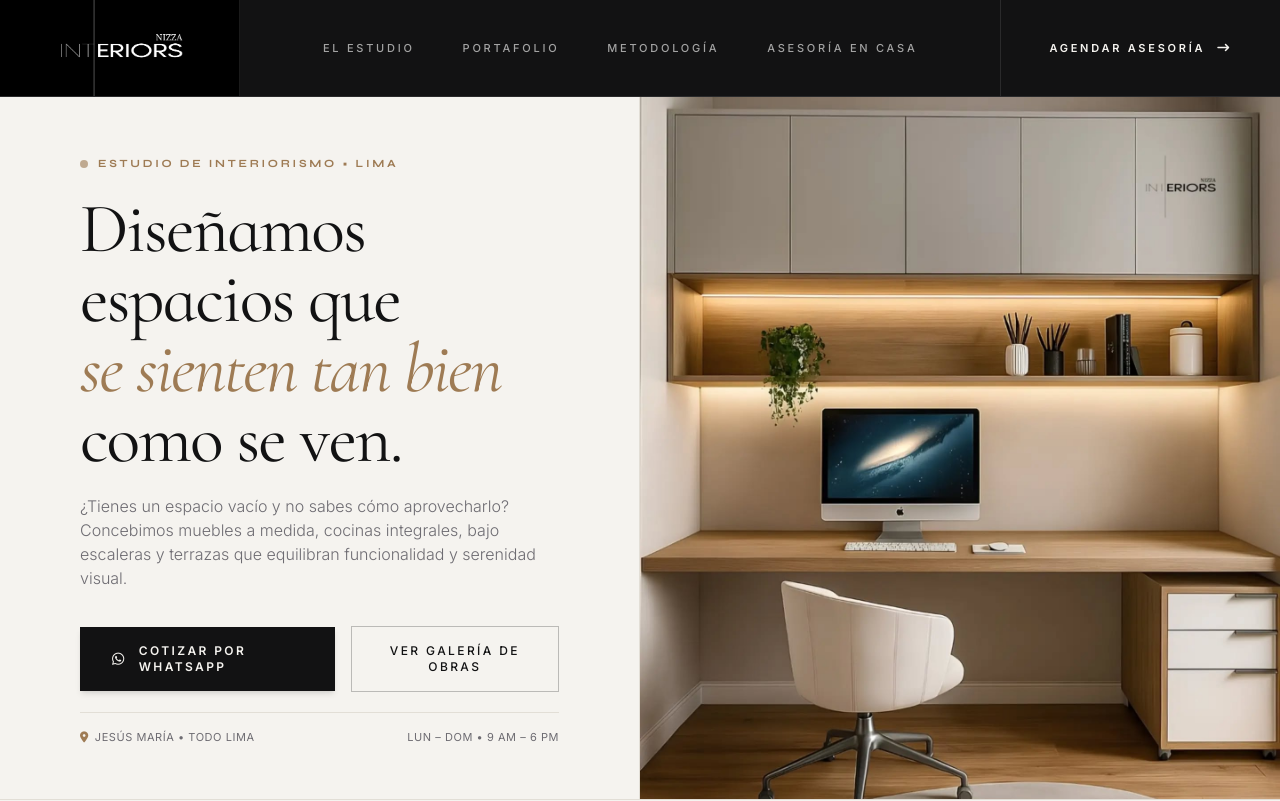
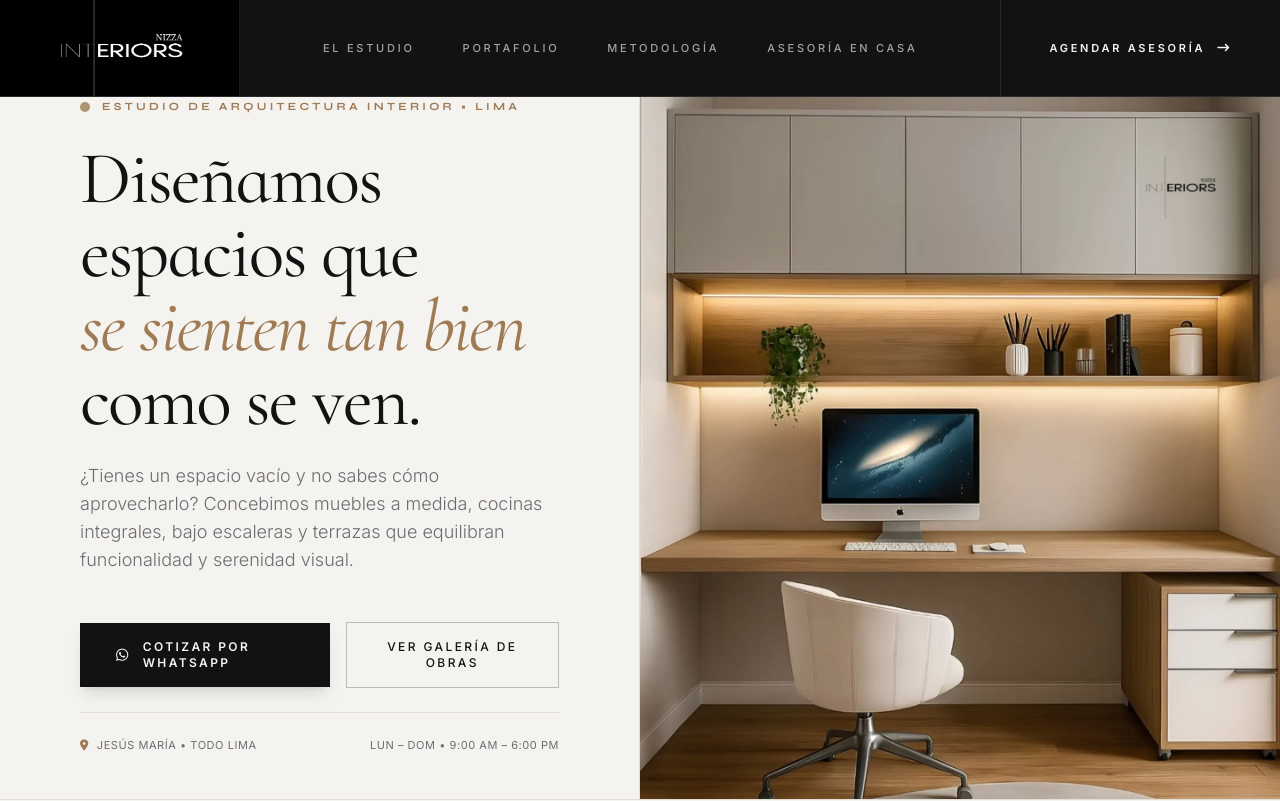
Before and after one commit to BryanRT28/Nizza-Interiors-maqueta, a plain HTML site: page index.html in a window 1280 px wide. Shown: the top 801 px of the page. Drawn offline with nearby package versions, Linux system fonts and the light colour scheme.

Commit message:
Update index.html

```diff
--- a/index.html
+++ b/index.html
@@ -156,67 +156,6 @@
             <a href="https://wa.me/51919549507" target="_blank" class="block text-center py-3.5 bg-nizza-oak text-white tracking-wider mt-3">WhatsApp: 940 195 959</a>
         </div>
     </header>
-
-
-    <!-- ================= 2. HERO OPTIMIZADO (MOBILE + DESKTOP) ================= -->
-    <section class="relative pt-16 sm:pt-20 lg:pt-24 grid-line-x w-full lg:h-[calc(100vh)] lg:max-h-[960px] overflow-hidden flex flex-col" id="inicio">
-        <div class="w-full grid grid-cols-1 lg:grid-cols-12 flex-1 lg:h-full min-h-0">
-
-            <!-- Columna Tipográfica -->
-            <div class="lg:col-span-6 px-6 sm:px-12 lg:px-20 pt-8 pb-10 lg:py-12 flex flex-col justify-center gap-6 lg:gap-8 grid-line-r h-full min-h-0" data-aos="fade-right">
-
-                <div class="space-y-4 sm:space-y-5">
-                    <div class="inline-flex items-center gap-2.5">
-                        <span class="w-2 h-2 rounded-full bg-nizza-oak animate-pulse"></span>
-                        <span class="text-[10px] sm:text-[11px] uppercase tracking-[0.25em] font-title font-bold text-nizza-oak">Estudio de Interiorismo &bull; Lima</span>
-                    </div>
-
-                    <h1 class="font-display text-3xl sm:text-5xl lg:text-[64px] xl:text-[70px] font-normal leading-[1.12] tracking-tight text-nizza-black text-balance">
-                        Diseñamos espacios que <br/>
-                        <span class="italic font-normal text-nizza-oak">se sienten tan bien</span> <br class="hidden sm:inline"/>
-                        como se ven.
-                    </h1>
-
-                    <p class="text-sm sm:text-base text-nizza-muted font-light leading-relaxed max-w-xl">
-                        ¿Tienes un espacio vacío y no sabes cómo aprovecharlo? Concebimos muebles a medida, cocinas integrales, bajo escaleras y terrazas que equilibran funcionalidad y serenidad visual.
-                    </p>
-                </div>
-
-                <!-- Botones de Acción -->
-                <div class="space-y-5 pt-1">
-                    <div class="flex flex-col sm:flex-row items-stretch sm:items-center gap-3 sm:gap-4">
-                        <a href="https://wa.me/51919549507?text=Hola%20Nizza%20Interiors,%20quiero%20cotizar%20un%20proyecto%20a%20medida"
-                           target="_blank"
-                           class="btn-architectural px-8 py-3.5 sm:py-4 text-xs font-semibold uppercase tracking-[0.2em] shadow-md">
-                            <i class="fa-brands fa-whatsapp text-sm"></i>
-                            <span>Cotizar por WhatsApp</span>
-                        </a>
-                        <a href="#galeria" class="px-6 py-3.5 sm:py-4 border border-nizza-black/25 hover:border-nizza-black text-nizza-black text-xs font-medium uppercase tracking-[0.2em] transition-colors text-center">
-                            Ver Galería de Obras
-                        </a>
-                    </div>
-
-                    <div class="pt-4 grid-line-t flex items-center justify-between text-[10px] sm:text-[11px] text-nizza-muted uppercase tracking-wider">
-                        <span class="flex items-center gap-1.5">
-                            <i class="fa-solid fa-location-dot text-nizza-oak"></i>
-                            <span>Jesús María &bull; Todo Lima</span>
-                        </span>
-                        <span>Lun – Dom &bull; 9 AM – 6 PM</span>
-                    </div>
-                </div>
-
-            </div>
-
-            <!-- Columna Fotografía: Proporción elegante en móvil sin cortar -->
-            <div class="lg:col-span-6 h-72 sm:h-96 lg:h-full min-h-0 relative overflow-hidden bg-nizza-bg zoom-frame" data-aos="fade-left">
-                <img src="img/hero.jpg"
-                     alt="Home Office a Medida Nizza Interiors"
-                     class="w-full h-full object-cover object-center" />
-            </div>
-
-        </div>
-    </section>
-
 
         <!-- ================= 2. HERO COMPACTO (100VH EXACTO) ================= -->
     <section class="relative pt-28 sm:pt-24 grid-line-x w-full h-[calc(100vh)] max-h-[960px] overflow-hidden flex flex-col" id="inicio">
```
